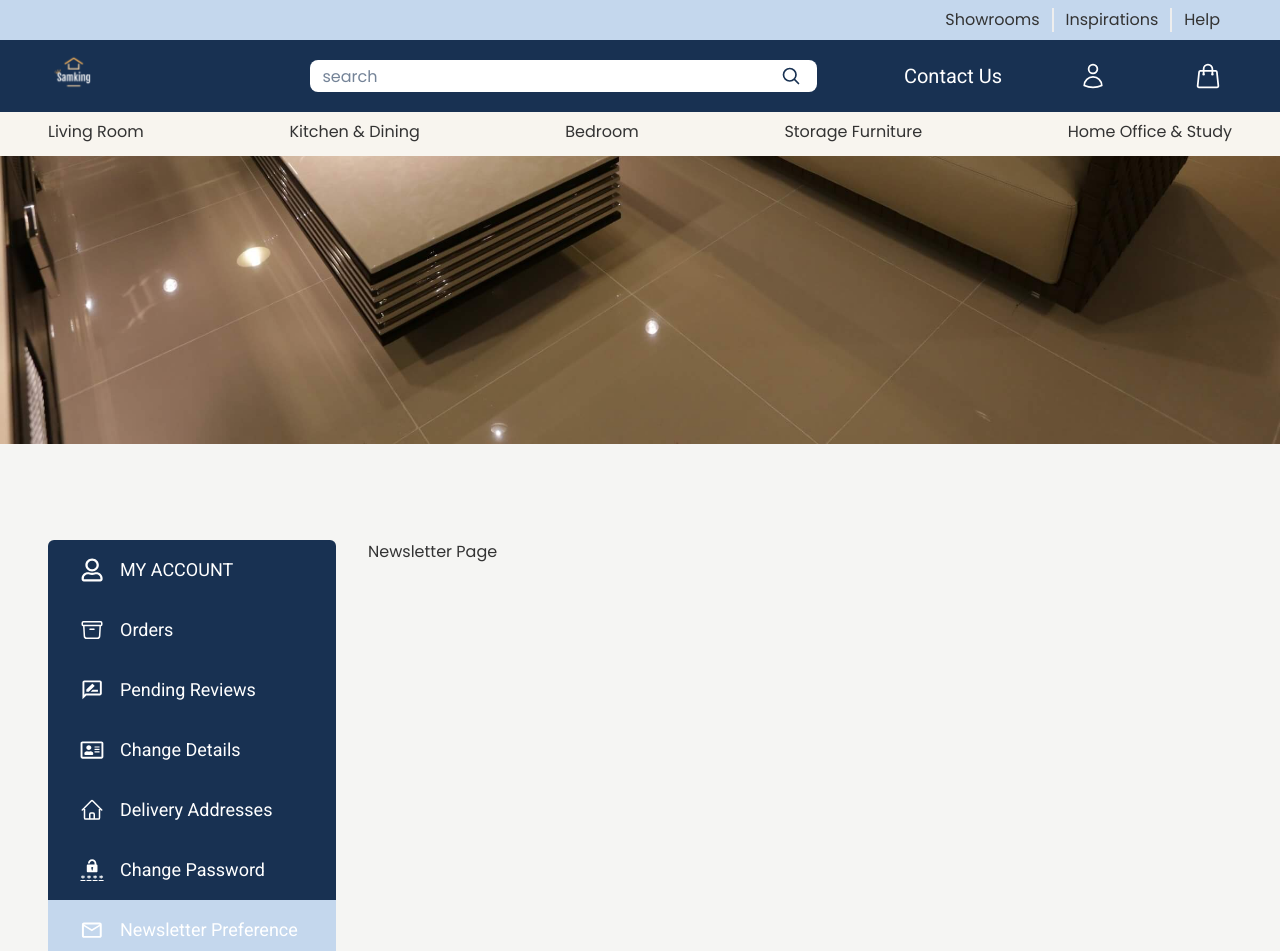
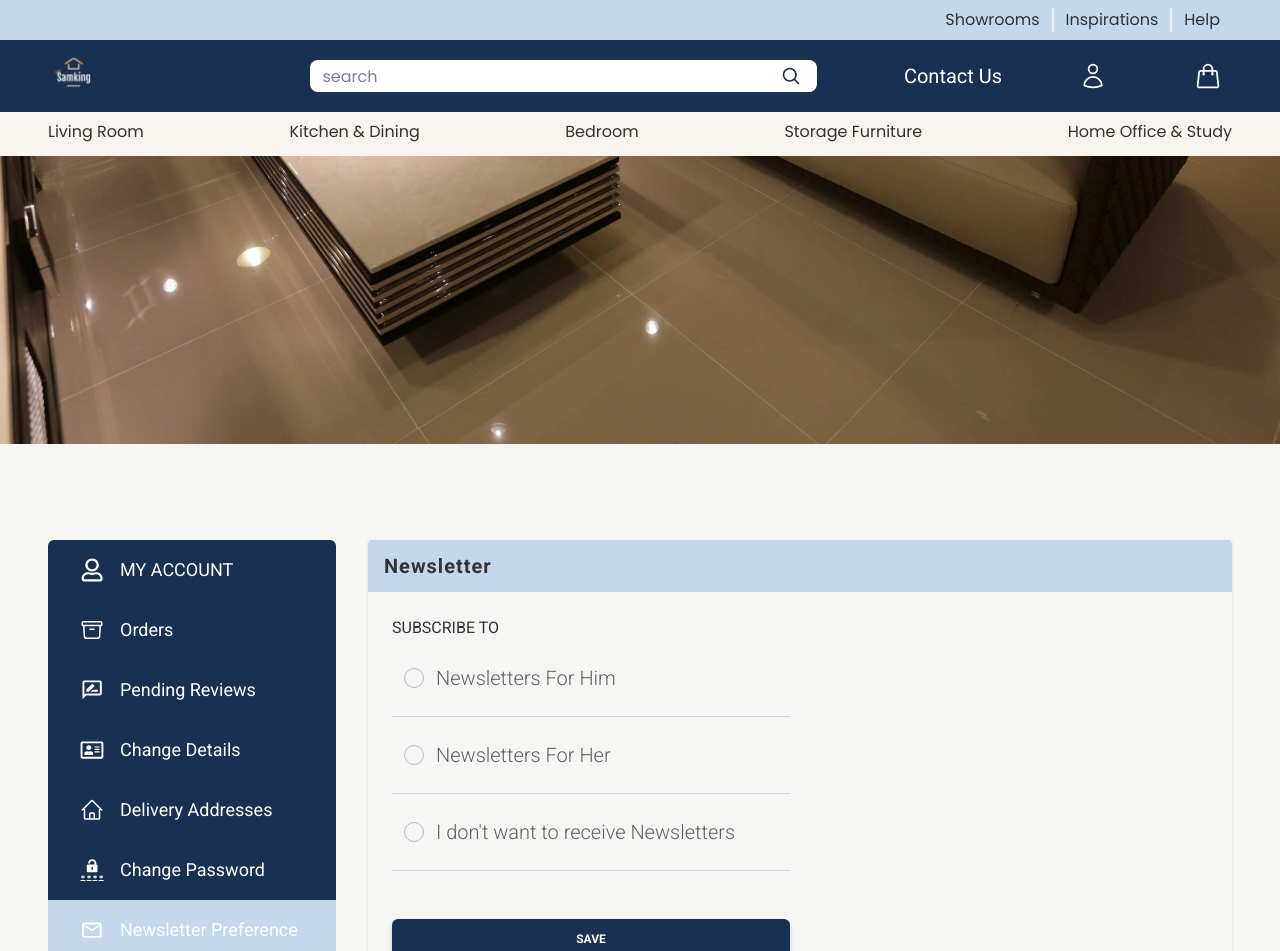
Before and after one commit to Samdevtechnology/samking-furniture, a Next.js app: page /customer/newsletter in a window 1280 px wide. Shown: the top 951 px of the page. Built offline with nearby package versions, Linux system fonts and the light colour scheme; no server answers.

Commit message:
Updated - NewsLetter Page Logic

```diff
--- /dev/null
+++ b/src/app/(protected)/customer/newsletter/components/Accordion.tsx
@@ -0,0 +1,63 @@
+"use client";
+import { useState } from "react";
+import {
+  Accordion,
+  AccordionHeader,
+  AccordionBody,
+} from "@/utils/MuiServerComponent";
+import Checkbox from "@/components/FormsUI/Checkbox";
+import Radio from "@/components/FormsUI/Radio";
+
+const MyAccordion = () => {
+  const [open, setOpen] = useState(0);
+
+  const handleOpen = (value: number) => setOpen(value);
+
+  return (
+    <div>
+      <Accordion open={open === 1}>
+        <AccordionHeader onClick={() => handleOpen(1)}>
+          <div className="flex just-cont">
+            <Radio name="newsletter" value="male" label="Newsletters For Him" />
+          </div>
+        </AccordionHeader>
+        {open === 1 && (
+          <AccordionBody>
+            <Checkbox label="Daily" name="daily" /> <br />
+            <Checkbox label="Weekly" name="weekly" />
+          </AccordionBody>
+        )}
+      </Accordion>
+      <Accordion open={open === 2}>
+        <AccordionHeader onClick={() => handleOpen(2)}>
+          <div className="flex just-cont">
+            <Radio
+              name="newsletter"
+              value="female"
+              label="Newsletters For Her"
+            />
+          </div>
+        </AccordionHeader>
+        {open === 2 && (
+          <AccordionBody>
+            <Checkbox label="Daily" name="daily" defaultChecked /> <br />
+            <Checkbox label="Weekly" name="weekly" defaultChecked />
+          </AccordionBody>
+        )}
+      </Accordion>
+      <Accordion open={open === 3}>
+        <AccordionHeader onClick={() => handleOpen(3)}>
+          <div className="flex just-cont">
+            <Radio
+              name="newsletter"
+              value="none"
+              label="I don't want to receive Newsletters"
+            />
+          </div>
+        </AccordionHeader>
+      </Accordion>
+    </div>
+  );
+};
+
+export default MyAccordion;
--- /dev/null
+++ b/src/app/(protected)/customer/newsletter/components/Form.tsx
@@ -0,0 +1,81 @@
+"use client";
+
+import { Alert, Button, Spinner } from "@/utils/MuiServerComponent";
+import CUSTOM_BTN_CONFIG from "@/utils/BUTTON_CONFIG";
+import { Form, Formik, FormikHelpers } from "formik";
+import { InformationCircleIcon } from "@heroicons/react/24/outline";
+import * as Yup from "yup";
+import { useRef, useState } from "react";
+import { useRouter } from "next/navigation";
+import Accordion from "./Accordion";
+
+type formModel = {
+  newsletter: string;
+  daily: boolean;
+  weekly: boolean;
+};
+
+const FORM_VALIDATION = Yup.object().shape({
+  // firstName: Yup.string().required("First Name is required"),
+});
+
+const DetailsForm = () => {
+  const INITIAL_FORM_STATE: formModel = {
+    newsletter: "",
+    daily: false,
+    weekly: false,
+  };
+
+  const router = useRouter();
+  const alertRef = useRef<HTMLDivElement>(null);
+  const [errorMsg, setErrorMsg] = useState("");
+
+  const submitHandler = async (
+    values: formModel,
+    actions: FormikHelpers<formModel>
+  ) => {
+    console.log(values);
+  };
+
+  return (
+    <>
+      {errorMsg && (
+        <div ref={alertRef} className="py-6 -mt-5">
+          <Alert
+            color="red"
+            className="text-xs md:text-sm"
+            icon={<InformationCircleIcon className="h-5 w-5" />}
+            variant="ghost"
+          >
+            <span>{errorMsg}</span>
+          </Alert>
+        </div>
+      )}
+
+      <div>
+        <Formik
+          initialValues={{ ...INITIAL_FORM_STATE }}
+          validationSchema={FORM_VALIDATION}
+          onSubmit={submitHandler}
+        >
+          {({ isSubmitting }) => (
+            <Form className="flex flex-col gap-y-4">
+              <Accordion />
+              <div className="py-8">
+                <Button
+                  type="submit"
+                  className={`w-full rounded-md inline-flex just-cont ${CUSTOM_BTN_CONFIG()}`}
+                  disabled={isSubmitting}
+                >
+                  {isSubmitting ? <Spinner /> : "SAVE"}
+                </Button>
+              </div>
+            </Form>
+          )}
+        </Formik>
+      </div>
+    </>
+  );
+};
+
+export default DetailsForm;
--- a/src/app/(protected)/customer/newsletter/page.tsx
+++ b/src/app/(protected)/customer/newsletter/page.tsx
@@ -1,7 +1,19 @@
-import React from "react";
+import CardContainer from "../../components/CardContainer";
+import MainLayout from "../../components/Main";
+import Form from "./components/Form";
 
 const page = () => {
-  return <div>Newsletter Page</div>;
+  return (
+    <MainLayout title="Newsletter">
+      <CardContainer>
+        <div>
+          <h5>SUBSCRIBE TO</h5>
+
+          <Form />
+        </div>
+      </CardContainer>
+    </MainLayout>
+  );
 };
 
 export default page;
```
Also changed, not shown: src/utils/MuiServerComponent.tsx (+10 -0 lines).
